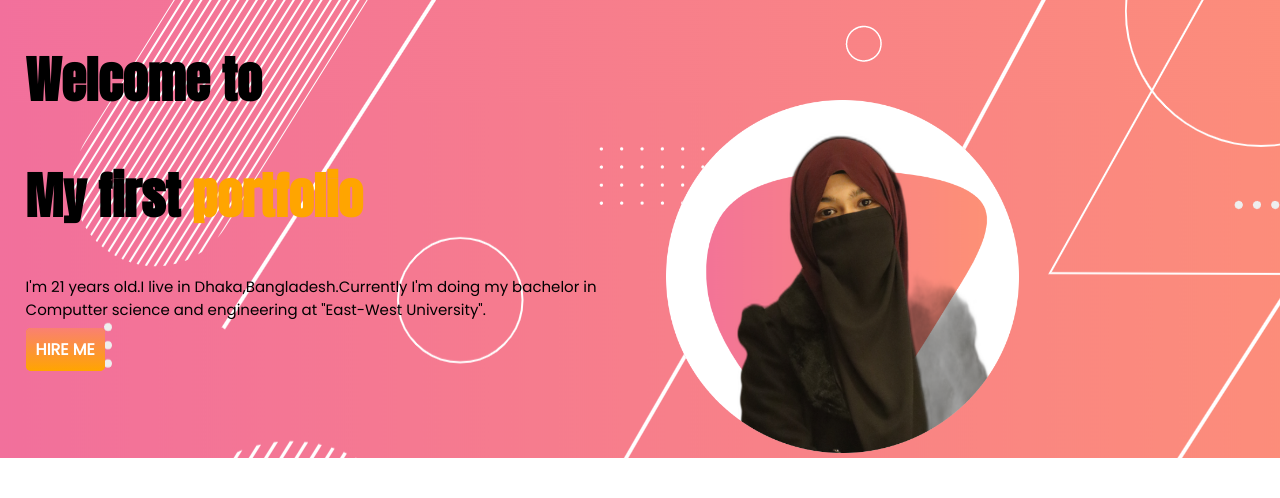
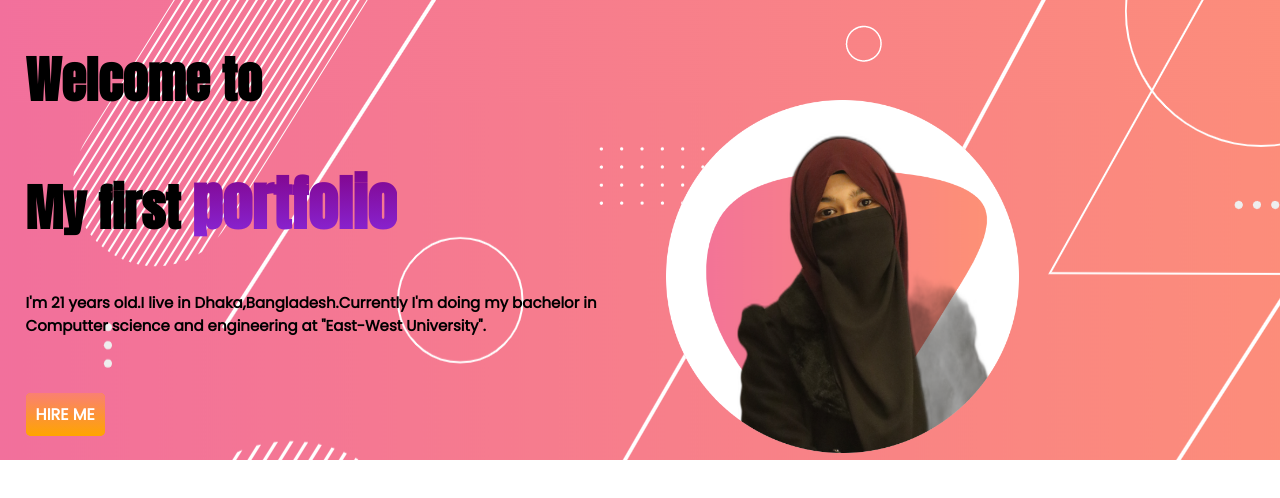
Before and after one commit to sharminjahansj/developer-portfolio, a plain HTML site: page index.html in a window 1280 px wide. Drawn offline with Linux system fonts and the light colour scheme.

Commit message:
text-edited

```diff
--- a/style.css
+++ b/style.css
@@ -1,13 +1,20 @@
 body{
-    font-family: 'Anton', sans-serif;
+    font-family: 'Poppins', sans-serif;
     margin: 0%;
 
 }
 h1{
+    font-family: 'Anton', sans-serif;
     font-size: 50px;
 }
 .orange-class{
-    color: orange;
+    color:purple;
+    font-size: 60px;
+    background: -webkit-linear-gradient(purple,#8a2be2 );
+    -webkit-background-clip:text;
+
+    -webkit-text-fill-color: transparent;
+
 }
 h3{
     font-family: 'Poppins', sans-serif;
@@ -16,6 +23,9 @@ h3{
 p{
     font-family: 'Poppins', sans-serif;
     font-size: 15px;
+    font-weight: 600;
+    padding-bottom: 50px;
+
 }
 .half-width{
     width: 50%;
@@ -45,6 +55,7 @@ section{
     font-weight: 900;
 
 
+
 }
 .cover-photo{
     background-image: url(image/cover-image.png);
```
